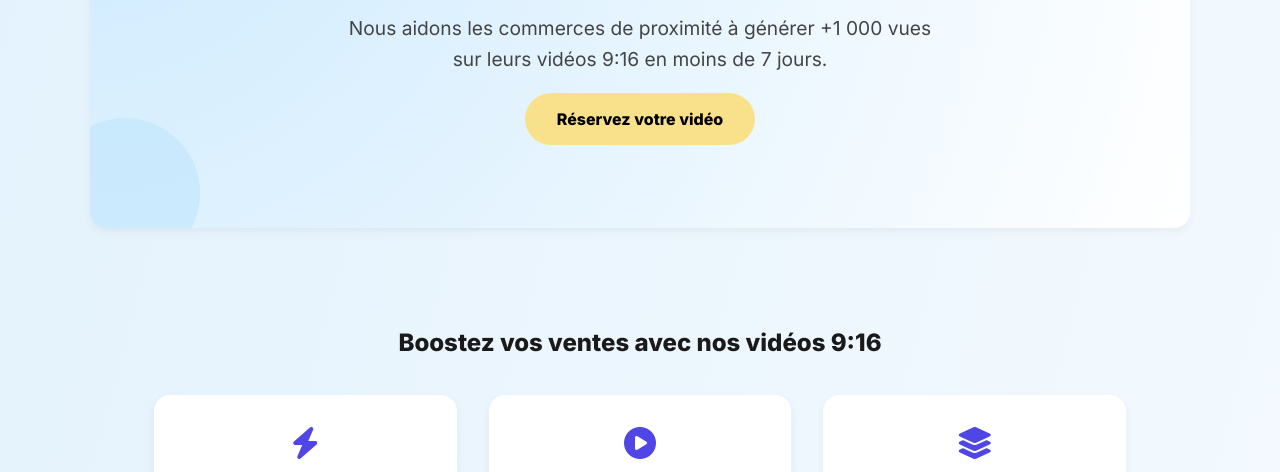
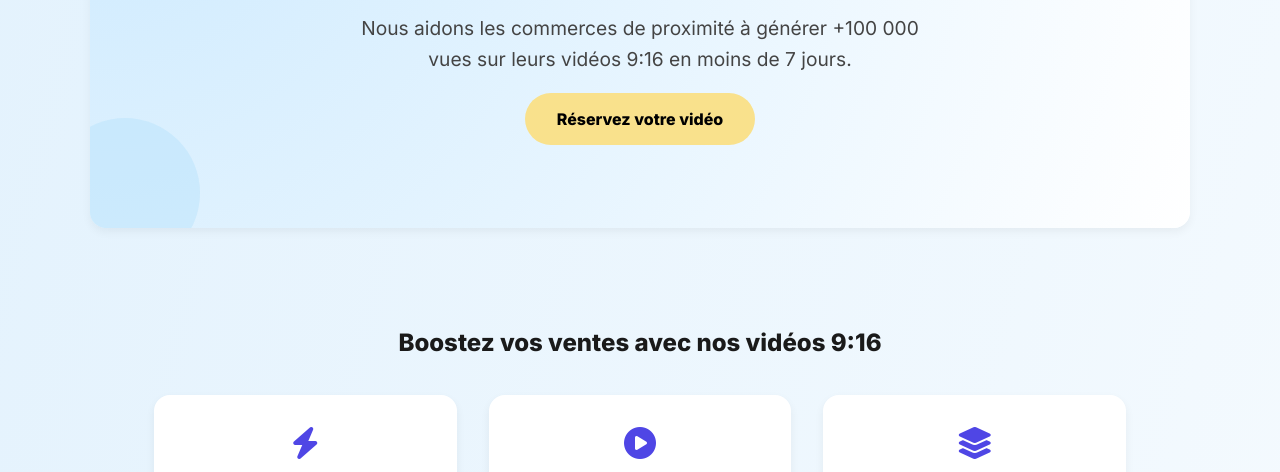
Before and after one commit to HorizonVisualAgency/Vid-o, a plain HTML site: page index.html in a window 1280 px wide. Shown: the part 308-780 px from the top of the page. Drawn offline with nearby package versions, Linux system fonts and the light colour scheme.

Commit message:
Update index.html

```diff
--- a/index.html
+++ b/index.html
@@ -454,7 +454,7 @@
   <section class="section hero" id="hero" data-aos="fade-up">
     <div class="container">
       <h1>Visible localement. Rentable concrètement.</h1>
-      <p>Nous aidons les commerces de proximité à générer +1 000 vues sur leurs vidéos 9:16 en moins de 7 jours.</p>
+      <p>Nous aidons les commerces de proximité à générer +100 000 vues sur leurs vidéos 9:16 en moins de 7 jours.</p>
       <div class="btn-wrapper">
         <a href="https://calendly.com/horizon-visual-agency-meeting/meeting-sur-la-production-de-video" class="btn">Réservez votre vidéo</a>
       </div>
```
